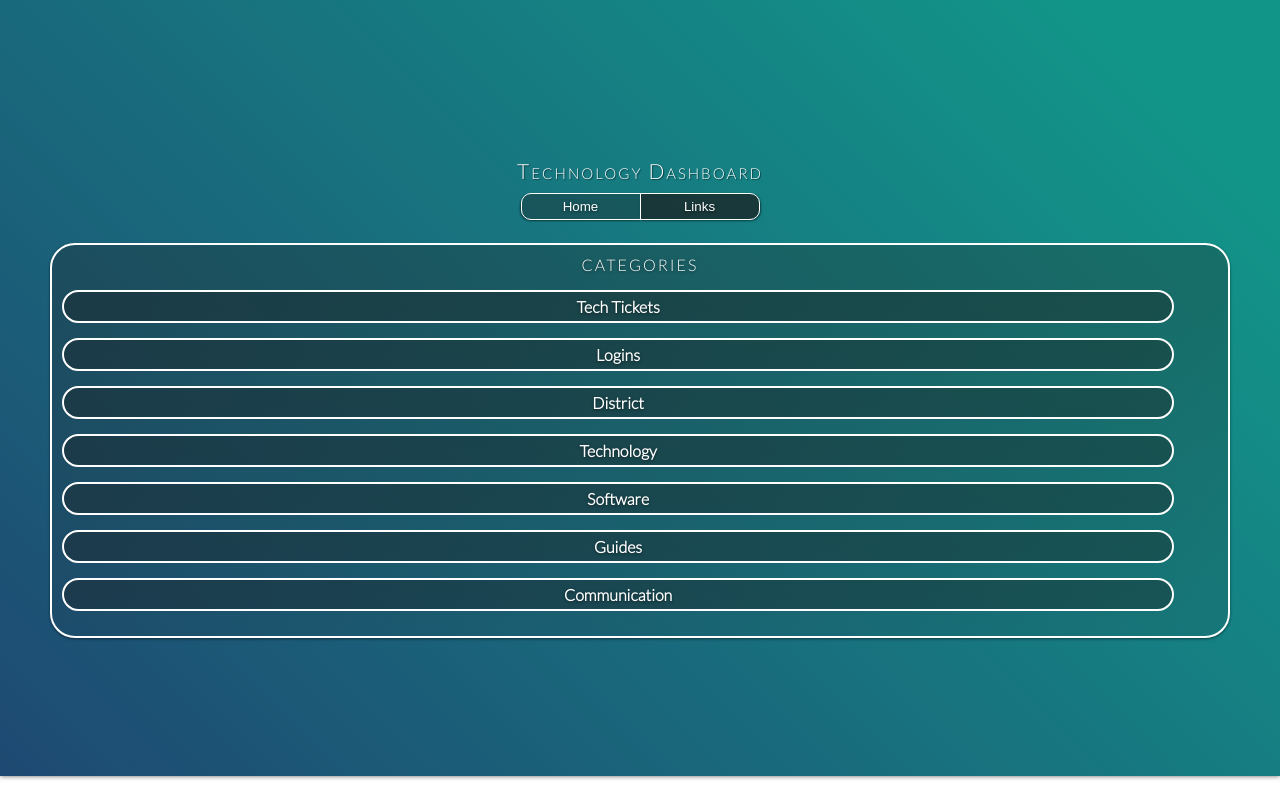
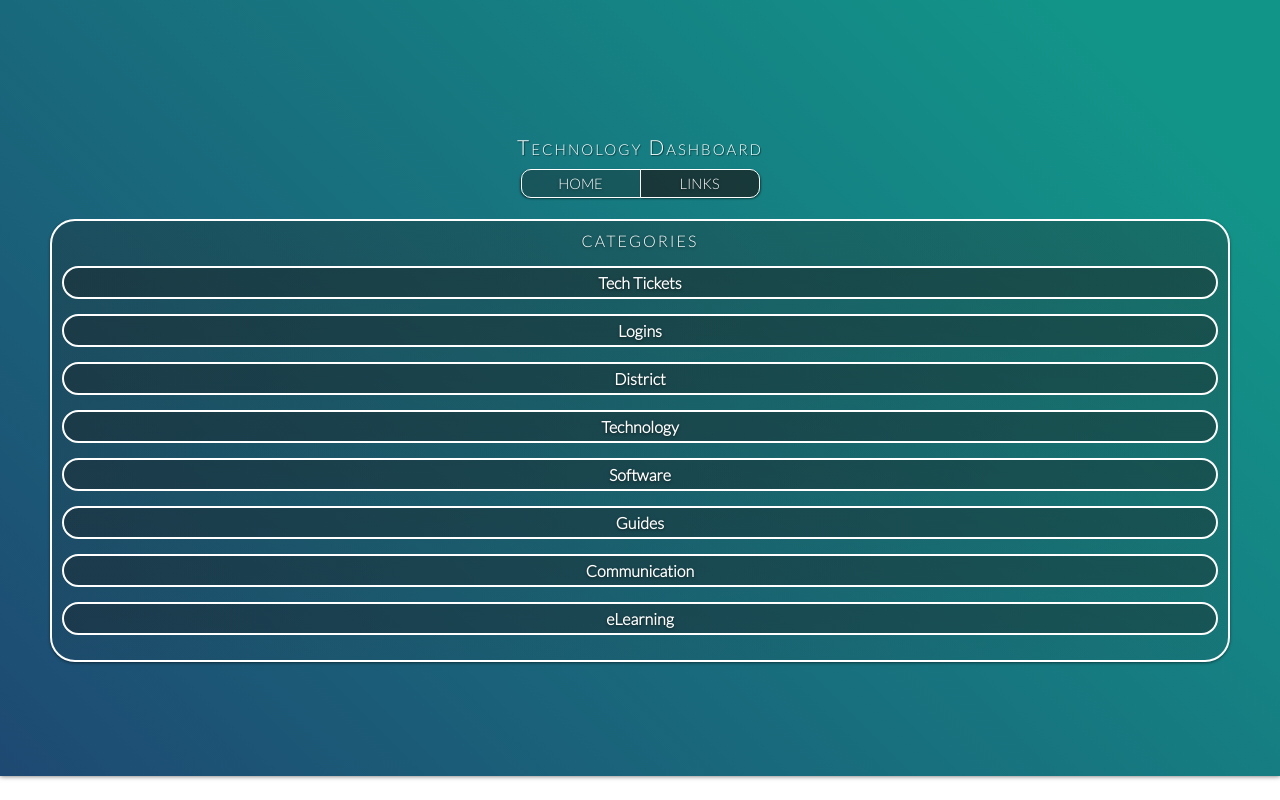
Before and after one commit to NoahButcher/tech-dashboard-mobile, a React (Create React App) app: page / in a window 1280 px wide. Built offline with nearby package versions, Linux system fonts and the light colour scheme.

Commit message:
Fixed CSS and added an eLearning category

```diff
--- a/public/index.html
+++ b/public/index.html
@@ -7,7 +7,7 @@
     <meta name="theme-color" content="#000000" />
     <meta
       name="description"
-      content="Web site created using create-react-app"
+      content="Technology Dashboard"
     />
     <link rel="apple-touch-icon" href="%PUBLIC_URL%/logo192.png" />
     <!--
@@ -24,7 +24,7 @@
       work correctly both with client-side routing and a non-root public URL.
       Learn how to configure a non-root public URL by running `npm run build`.
     -->
-    <title>React App</title>
+    <title>Tech Dashboard 2</title>
   </head>
   <body>
     <noscript>You need to enable JavaScript to run this app.</noscript>
--- a/src/App.css
+++ b/src/App.css
@@ -87,6 +87,9 @@
   background-color:#1b1b1bb2;
   box-shadow: -1px 1px 2px rgba(0,0,0,0.5);
   text-shadow: 0px 1px 3px rgba(0,0,0,0.5);
+  text-transform: uppercase;
+  font-family: 'Lato', sans-serif;
+  font-size:0.7em;
   color:white;
   width: 120px;
   padding: 5px;
@@ -112,6 +115,9 @@
   background-color:#1b1b1b5b;
   box-shadow: 1px 1px 2px rgba(0,0,0,0.5);
   text-shadow: 0px 1px 3px rgba(0,0,0,0.5);
+  text-transform: uppercase;
+  font-family: 'Lato', sans-serif;
+  font-size:0.7em;
   color:white;
   width: 120px;
   padding: 5px;
@@ -160,7 +166,6 @@
   margin-top:15px;
   margin-bottom:15px;
   border-radius:25px;
-  width: 95%;
 }
 .Links-category:hover{
   transition: all .2s ease-in;
--- a/src/components/Links.js
+++ b/src/components/Links.js
@@ -61,6 +61,10 @@ class Links extends Component {
                         onClick={() => this.Extend("Communication")}>
                         Communication
                     </div>
+                    <div className="Links-category"
+                        onClick={() => this.Extend("eLearning")}>
+                        eLearning
+                    </div>
                 </div>
         })
         this.setState({return:""})
--- a/src/components/LinksExtend.js
+++ b/src/components/LinksExtend.js
@@ -1,5 +1,4 @@
 import React from 'react';
-import Links from "./Links"
 
 function LinksExtend(props){
     const category = props.extendCategory
@@ -257,6 +256,30 @@ function LinksExtend(props){
                     </div >
                 )
             break;
+            case "eLearning":
+                output = (
+                    <div>
+                        <a className="Links-choice"
+                            target="_blank"
+                            rel="noopener noreferrer"
+                            href="https://drive.google.com/drive/folders/1S3lmAinQEMoZ34-gO9FrATou_PuwQ6VA?usp=sharing">
+                            Technology Google Drive
+                        </a>
+                        <a className="Links-choice"
+                            target="_blank"
+                            rel="noopener noreferrer"
+                            href="https://docs.google.com/document/d/1LViOk0VXy66UTSuOBWG6SzPfrLDyh5j_VvUEX_3ex_8/copy">
+                            eLearning Work Log
+                        </a>
+                        <a className="Links-choice"
+                            target="_blank"
+                            rel="noopener noreferrer"
+                            href="https://drive.google.com/drive/folders/1yJrukDwh7ks0jtYrUwhtSClVsySrL9yi?usp=sharing">
+                            Coronavirus / eLearning Folder
+                        </a>
+                    </div >
+                )
+            break;
         default:
             break;
     }
```
